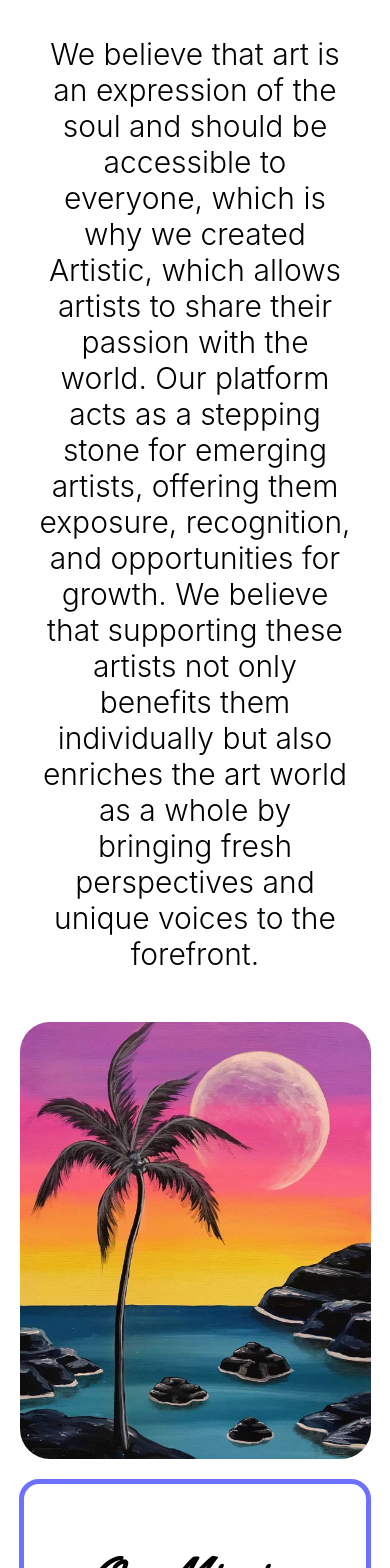
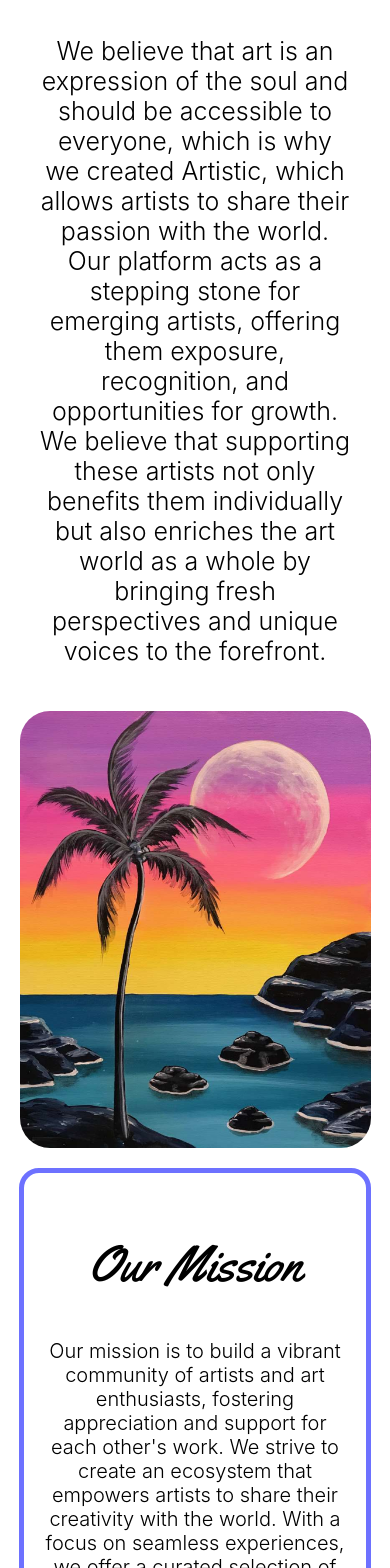
Before and after one commit to rana-ghraizi/final-frontend, a React (Create React App) app: page /aboutus in a window 390 px wide. Shown: the part 432-2000 px from the top of the page. Built offline with nearby package versions, Linux system fonts and the light colour scheme.

Commit message:
about us responsive

```diff
--- a/src/Pages/About Us/Aboutus.css
+++ b/src/Pages/About Us/Aboutus.css
@@ -140,6 +140,12 @@
   .about-img-2 {
     margin-right: 0%;
   }
+  .mission-p {
+    font-size: 20px;
+  }
+  .about-parag {
+    font-size: 25px;
+  }
 }
 @media only screen and (min-width: 768px) and (max-width: 1200px){
   .collection-1, .collection-2{
```
Also changed, not shown: 1 other file (tests, documents, lock files or other folders).
